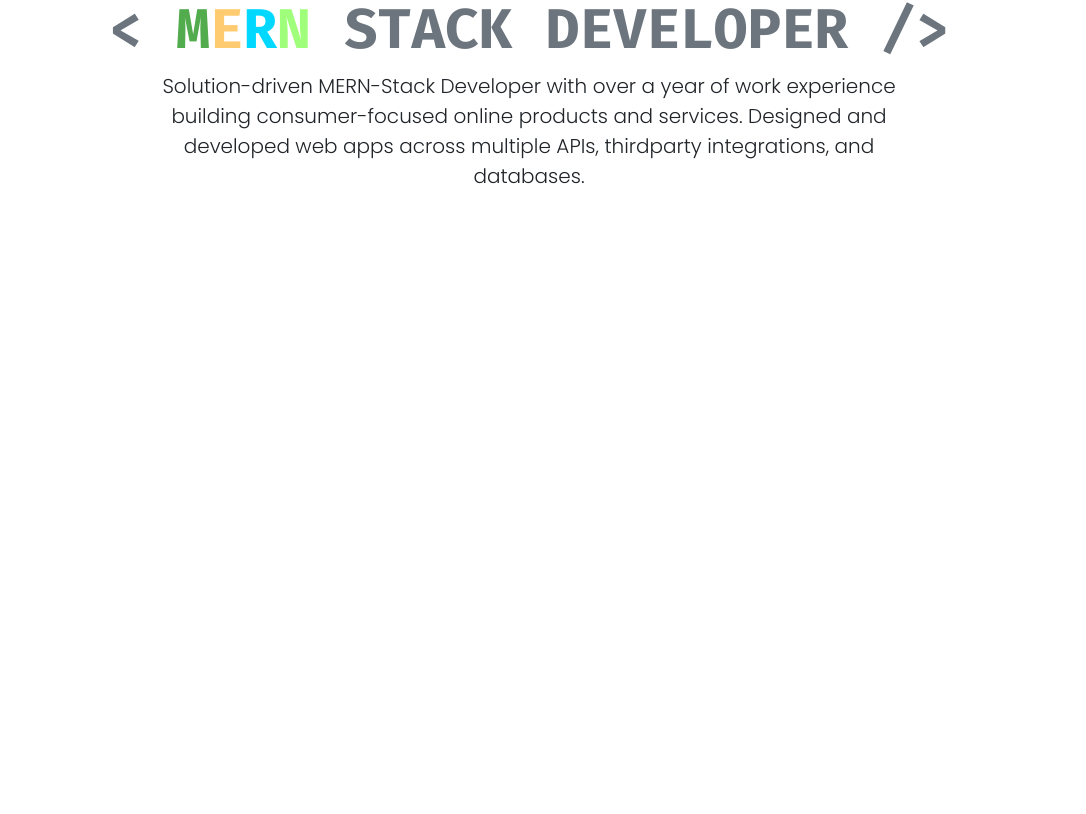
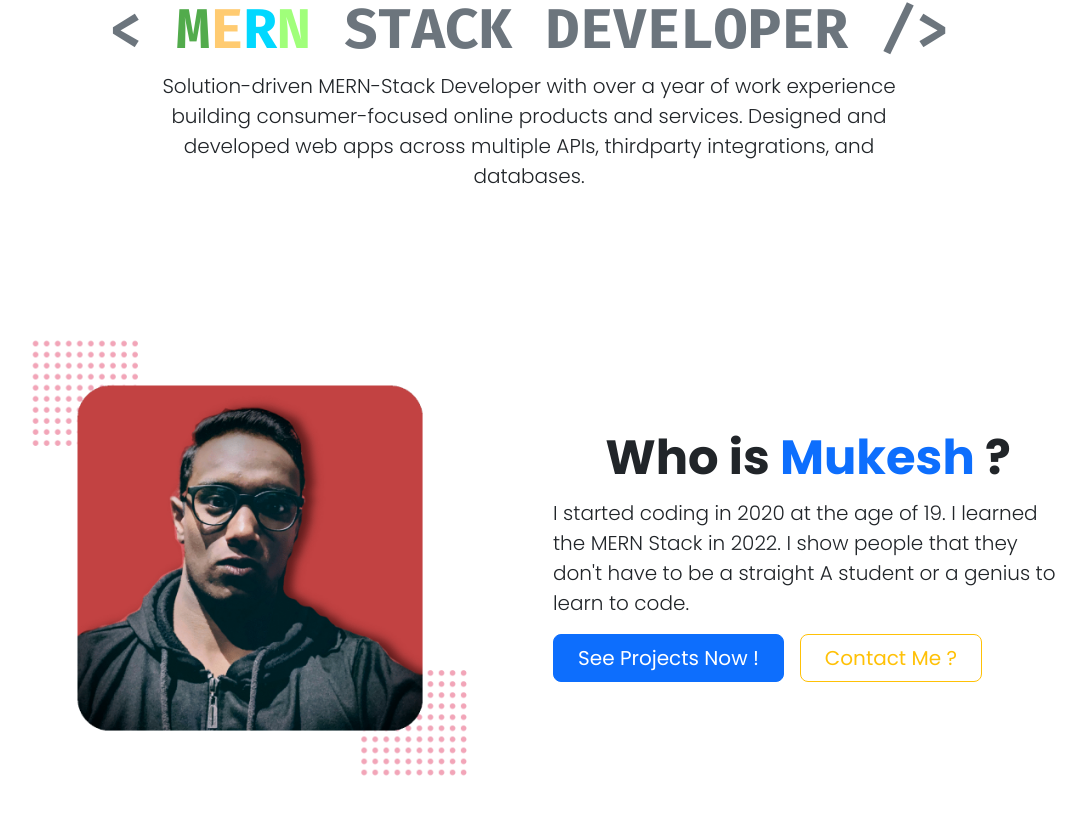
Before and after one commit to Mukesh-Sharma400/Portfolio, a React (Create React App) app: page / in a window 1280 px wide. Shown: the part 274-1088 px from the top of the page, without its empty margins (111-1197 px from the left). Before the commit the page ends 800 px from the top, so only its background shows below. Built offline with nearby package versions, Linux system fonts and the light colour scheme.

Commit message:
home page updated

```diff
--- a/src/components/Navbar.js
+++ b/src/components/Navbar.js
@@ -3,7 +3,7 @@ import { Link } from "react-router-dom";
 
 const Navbar = () => {
   return (
-    <div className="navbar navbar-expand-lg shadow fixed-top">
+    <div className="navbar bg-primary navbar-expand-lg shadow fixed-top">
       <div className="container container-fluid">
         <Link className="navbar-brand text-white fw-bold text-uppercase" to="/">
           Mukesh Sharma
--- a/src/index.css
+++ b/src/index.css
@@ -18,9 +18,9 @@ body {
 ::-webkit-scrollbar-thumb:hover {
   background: rgb(154, 154, 154);
 }
-.navbar {
+/* .navbar {
   background-color: #4c8bf5;
-}
+} */
 .nav-link:hover {
   border-bottom: 2px solid white;
   margin-bottom: -2px;
--- a/src/pages/Home.js
+++ b/src/pages/Home.js
@@ -1,5 +1,7 @@
 import React from "react";
+import { Link } from "react-router-dom";
 import mern from "../assets/mern.png";
+import maukes from "../assets/maukes.png";
 
 const Home = () => {
   return (
@@ -28,6 +30,42 @@ const Home = () => {
           integrations, and databases.
         </p>
       </div>
+      <div class="col-xxl-8 px-4 py-5">
+        <div class="row  align-items-center g-5 py-5">
+          <div class="col-10 col-sm-8 col-lg-6">
+            <img
+              src={maukes}
+              class="d-block mx-lg-auto img-fluid"
+              alt="maukes"
+              loading="lazy"
+            />
+          </div>
+          <div class="col-lg-6">
+            <h1 class="display-5 fw-bold lh-1 mb-3">
+              Who is <span className="text-primary">Mukesh</span> ?
+            </h1>
+            <p class="lead text-start">
+              I started coding in 2020 at the age of 19. I learned the MERN
+              Stack in 2022. I show people that they don't have to be a straight
+              A student or a genius to learn to code.
+            </p>
+            <div class="d-grid gap-2 d-md-flex justify-content-md-start">
+              <Link
+                to="/projects"
+                className="btn btn-primary btn-lg px-4 me-md-2"
+              >
+                See Projects Now !
+              </Link>
+              <Link
+                to="/contact"
+                className="btn btn-outline-warning btn-lg px-4 me-md-2"
+              >
+                Contact Me ?
+              </Link>
+            </div>
+          </div>
+        </div>
+      </div>
     </div>
   );
 };
```
Also changed, not shown: src/assets/contact.svg, src/assets/maukes.png (added).
